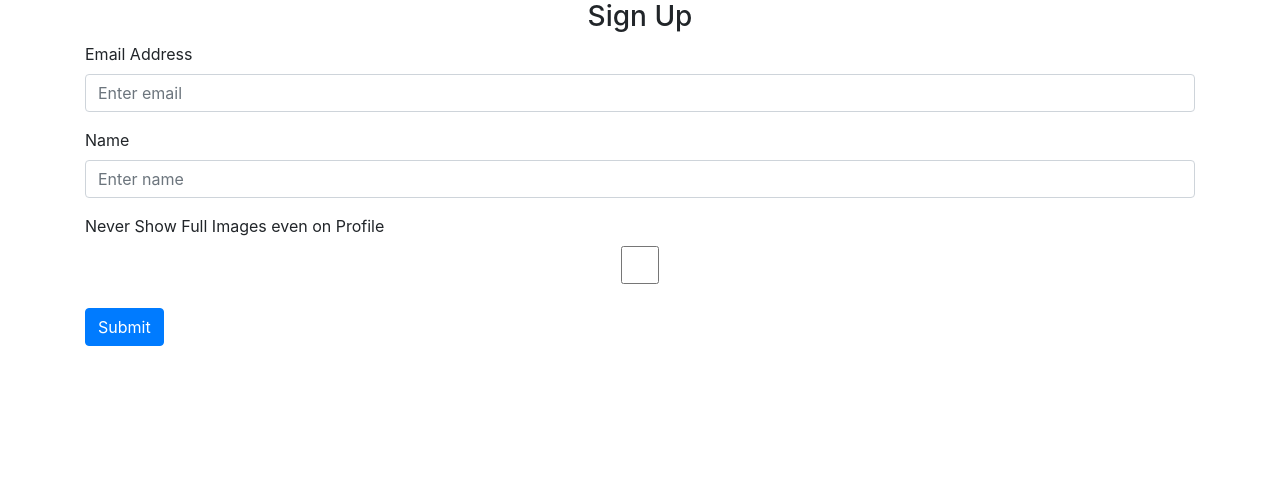
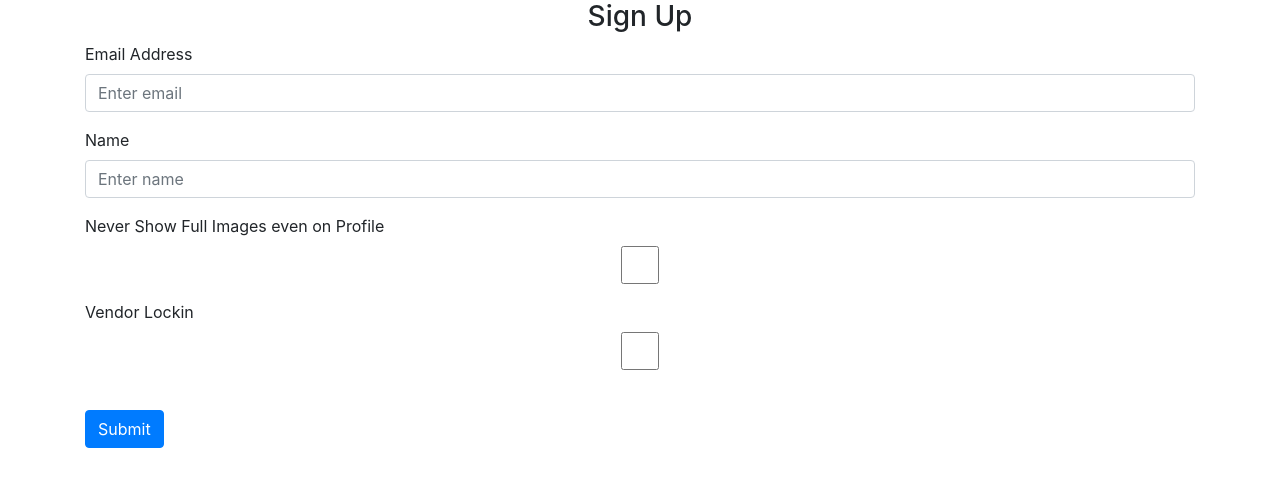
Before and after one commit to enowars/enowars8-service-SCEAM, a Flask app: page /sign-up in a window 1280 px wide. Shown: the part 56-543 px from the top of the page. Run offline with Flask 3, Linux system fonts and the light colour scheme; some libraries are stand-ins or nearby versions.

Commit message:
added vendor lockin

```diff
--- a/service/src/ENOFT_exporter.py
+++ b/service/src/ENOFT_exporter.py
@@ -1,6 +1,6 @@
 from flask import request, flash
 from . import db, logger
-from .models import ENOFT
+from .models import ENOFT, User
 import base64
 import cryptography
 from cryptography.hazmat.primitives.serialization import PrivateFormat, BestAvailableEncryption, pkcs12
@@ -85,6 +85,9 @@ def run():
 
 
     enoft = ENOFT.query.filter_by(image_path=request.form['img']).first()
+    owner = User.query.filter_by(email=enoft.owner_email).first()
+    if owner.vendor_lock:
+        return {'error': 'Vendor Lock'}
     if not enoft:
         return {'error': 'Invalid Image'}
     res = {'error': 'serialization did not complete'}
--- a/service/src/auth.py
+++ b/service/src/auth.py
@@ -70,10 +70,12 @@ async def sign_up():
         email = request.form.get('email')
         name = request.form.get('name')
         never_full = request.form.get('never_full')
+        vendor_lock = request.form.get('vendor_lock')
         never_full = True if never_full == 'on' else False
+        vendor_lock = True if vendor_lock == 'on' else False
         public_key, private_key = generate_keys()
         logger.info(
-            f"Attempted Registration: {email} {name} {public_key} {private_key} {never_full}")
+            f"Attempted Registration: {email} {name} {public_key} {private_key} {never_full} {vendor_lock}")
 
         user = User.query.filter_by(email=email).first()
 
@@ -86,7 +88,7 @@ async def sign_up():
             flash('Name must be greater than 1 character.', category='error')
         else:
             new_user = User(email=email, name=name,
-                            public_key=public_key, never_full=never_full)
+                            public_key=public_key, never_full=never_full, vendor_lock=vendor_lock)
             db.session.add(new_user)
             db.session.commit()
             login_user(new_user, remember=True)
--- a/service/src/models.py
+++ b/service/src/models.py
@@ -10,6 +10,7 @@ class User(db.Model, UserMixin):
     name = db.Column(db.String(150))
     enofts = db.relationship('ENOFT')
     never_full = db.Column(db.Boolean, default=False)
+    vendor_lock = db.Column(db.Boolean, default=False)
 
 
 class ENOFT(db.Model):
--- a/service/src/templates/sign_up.html
+++ b/service/src/templates/sign_up.html
@@ -30,6 +30,16 @@ content %}
       id="never_full"
       name="never_full"
     />
+  </div>
+  <div class="form-group">
+    <label for="vendor_lock">Vendor Lockin</label>
+    <input
+      type="checkbox"
+      class="form-control"
+      id="vendor_lock"
+      name="vendor_lock"
+    />
+  </div>
   <br />
   <button type="submit" class="btn btn-primary">Submit</button>
 </form>
--- a/service/src/user_profile.py
+++ b/service/src/user_profile.py
@@ -51,6 +51,7 @@ async def export(path):
         return render_template("export.html", user=current_user, img_path=path)
 
     if request.method == 'POST':
+
         res = ENOFT_export()
         if res['error'] != '':
             flash('Error during export: '+ res['error'], 'error')
```
